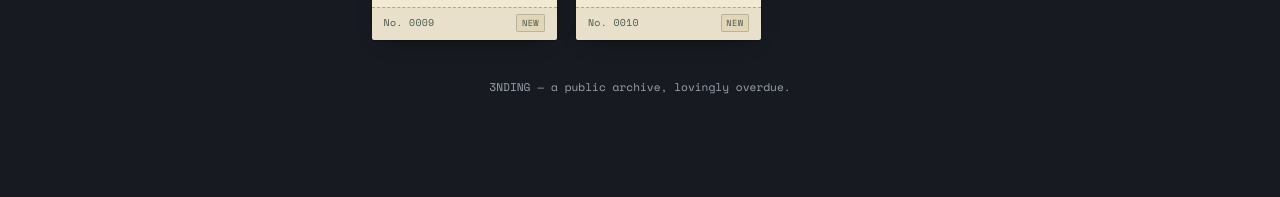
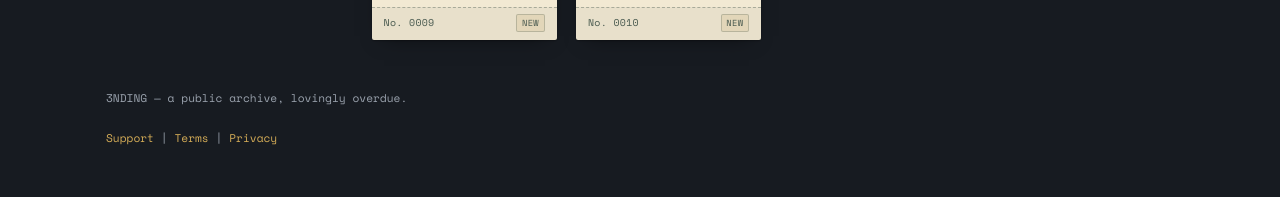
Before and after one commit to ending-archive/ending-web, a plain HTML site: page index.html in a window 1280 px wide. Shown: the part 1342-1539 px from the top of the page. Before the commit the page ends 1488 px from the top, so only its background shows below. Drawn offline with Linux system fonts and the light colour scheme.

Commit message:
Initial version 3

```diff
--- a/css/index.css
+++ b/css/index.css
@@ -861,9 +861,32 @@ main {
 }
 
 footer {
-  text-align: center;
+  display: grid;
+  gap: 0.75rem;
   font-family: "Space Mono", monospace;
   font-size: 0.7rem;
   color: var(--text-muted);
   padding: 0 1rem 3.2rem;
+  max-width: 1100px;
+  margin: auto;
 }
+
+.footer-links {
+  gap: 0.35rem 1rem;
+  max-width: 100%;
+}
+
+.footer-links a {
+  color: var(--brass-bright);
+  text-decoration: none;
+}
+
+.footer-links a:hover {
+  text-decoration: underline;
+  text-underline-offset: 0.2em;
+}
+
+.footer-links a:focus-visible {
+  outline: 2px solid var(--brass-bright);
+  outline-offset: 3px;
+}
--- a/index.html
+++ b/index.html
@@ -26,6 +26,10 @@
       type="font/woff2"
       crossorigin
     />
+
+    <link rel="apple-touch-icon" sizes="180x180" href="apple-touch-icon.png" />
+    <link rel="icon" type="image/png" sizes="32x32" href="favicon-32x32.png" />
+    <link rel="icon" type="image/png" sizes="16x16" href="favicon-16x16.png" />
   </head>
 
   <body>
@@ -126,8 +130,20 @@
       </div>
     </main>
 
-    <footer>3NDING — a public archive, lovingly overdue.</footer>
-    <div class="share-status" id="shareStatus" role="status" aria-live="polite" hidden></div>
+    <footer>
+      <p>3NDING — a public archive, lovingly overdue.</p>
+      <nav class="footer-links" aria-label="Help and legal">
+        <a href="/support">Support</a> | <a href="/terms">Terms</a> |
+        <a href="/privacy">Privacy</a>
+      </nav>
+    </footer>
+    <div
+      class="share-status"
+      id="shareStatus"
+      role="status"
+      aria-live="polite"
+      hidden
+    ></div>
 
     <script src="js/index.js" defer></script>
   </body>
```
Also changed, not shown: reader.html (+4 -0 lines), android-chrome-192x192.png (added), android-chrome-512x512.png (added), apple-touch-icon.png (added), favicon-16x16.png (added), favicon-32x32.png (added), favicon.ico (added).
